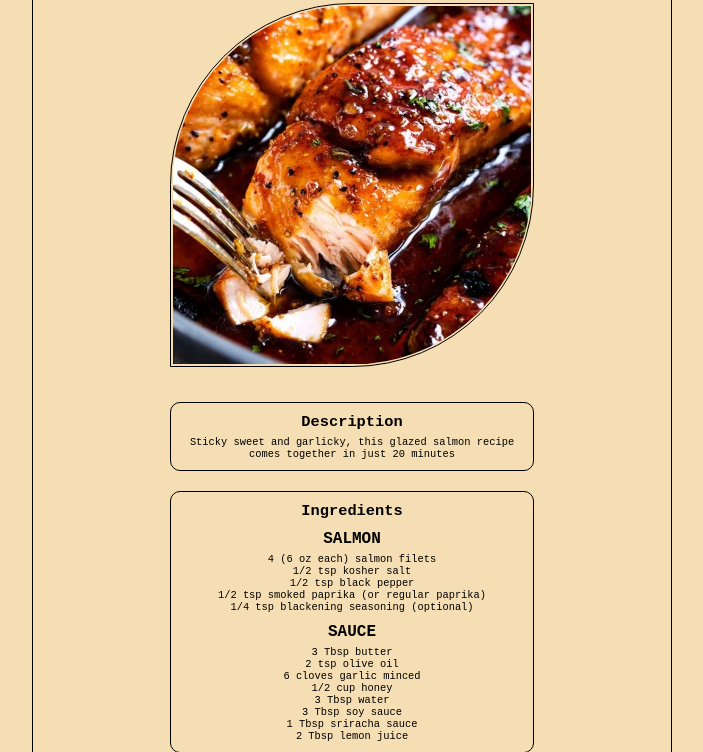
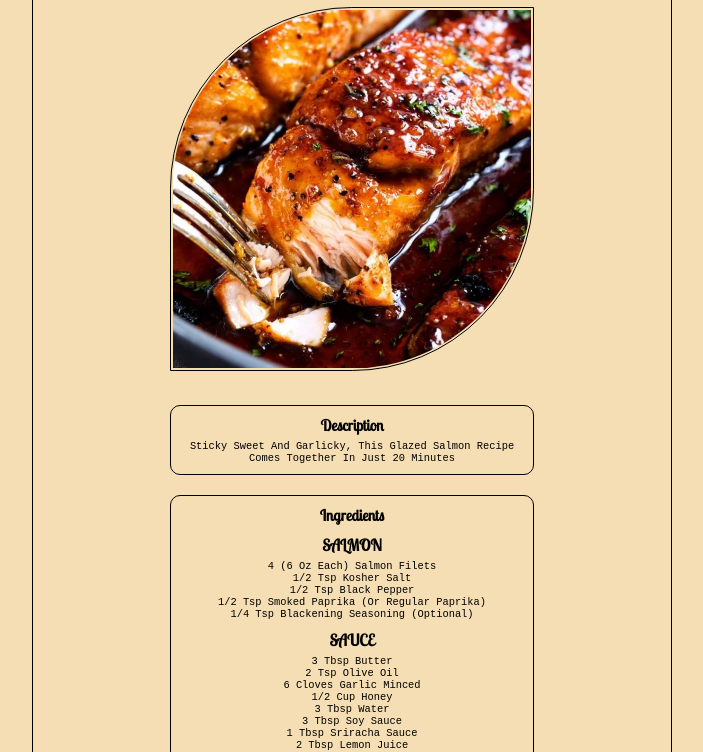
Before and after one commit to Cghunt/odin-recipes, a plain HTML site: page recipes/salmon.html in a window 1280 px wide. Shown: the part 121-873 px from the top of the page, without its empty margins (288-991 px from the left). Drawn offline with Linux system fonts and the light colour scheme.

Commit message:
changed font to google lobster two

```diff
--- a/recipes/salmon.html
+++ b/recipes/salmon.html
@@ -6,6 +6,9 @@
     <meta http-equiv="X-UA-Compatible" content="IE=edge">
     <meta name="viewport" content="width=device-width, initial-scale=1.0">
     <link rel="stylesheet" href="../style.css">
+    <style>
+        @import url('https://fonts.googleapis.com/css2?family=Lobster+Two&family=Patrick+Hand&display=swap');
+        </style>
     <title>Honey Garlic Glazed Salmon</title>
 </head>
 
--- a/style.css
+++ b/style.css
@@ -3,7 +3,8 @@
     padding: 0;
     list-style: none;
     box-sizing: border-box;
-    font-family: 'Courier New', Courier, monospace;
+    font-family: 'Lobster Two', cursive;
+    text-transform: capitalize;
 }
 
 body {
```
